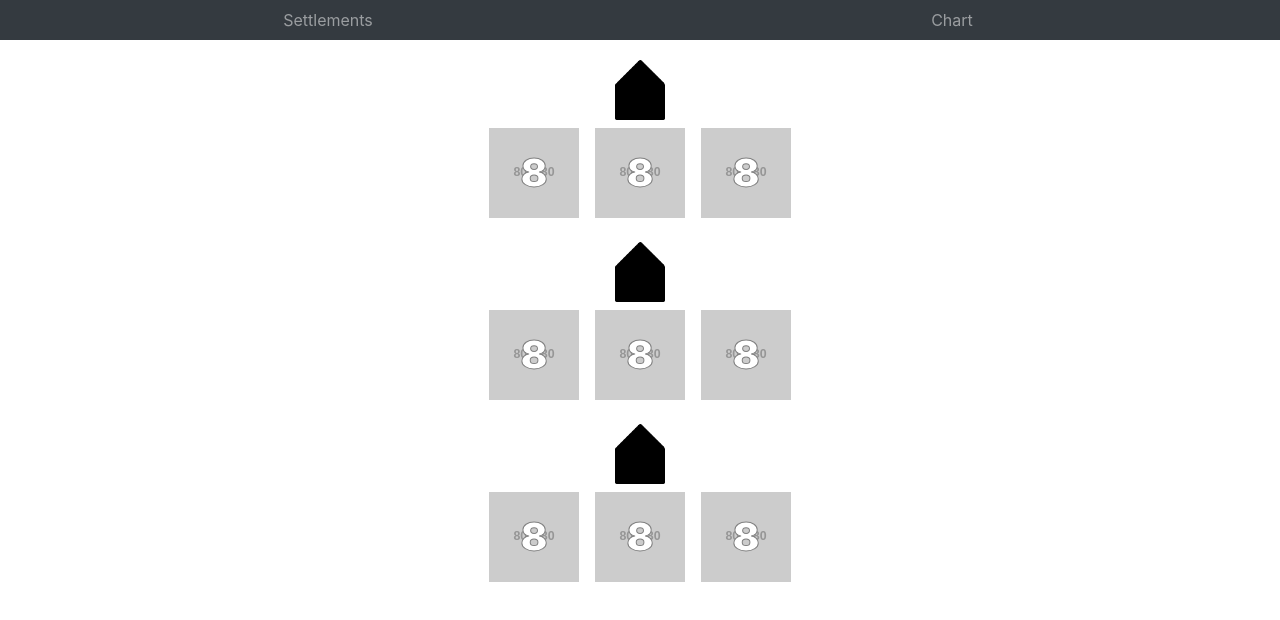
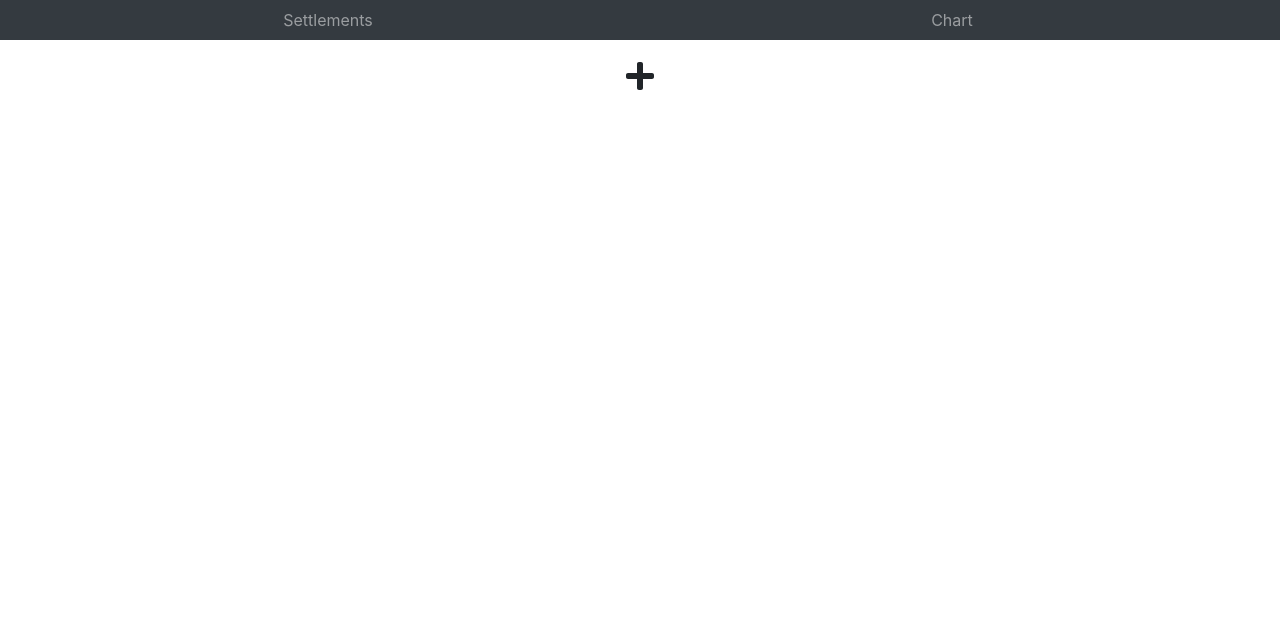
Before and after one commit to Snujter/catan-tracker-react, a React (Create React App) app: page / in a window 1280 px wide. Shown: the top 620 px of the page. Built offline with nearby package versions, Linux system fonts and the light colour scheme.

Commit message:
Change settlements to be in state
Also added button to add another settlement.

```diff
--- a/src/App.js
+++ b/src/App.js
@@ -1,17 +1,50 @@
 import React, {Component} from 'react';
+import { library } from '@fortawesome/fontawesome-svg-core'
+import { FontAwesomeIcon } from '@fortawesome/react-fontawesome'
+import { faPlus } from '@fortawesome/free-solid-svg-icons'
+
 import NavBar from './NavBar';
 import Settlement from './Settlement';
 
+library.add(faPlus)
+
 class App extends Component {
+    constructor(props) {
+        super(props)
+        this.state = {
+            settlements: [],
+        }
+    }
+
+    addSettlement() {
+        const settlements = this.state.settlements.slice();
+        this.setState({
+            settlements: settlements.concat({
+                tiles: [],
+            }),
+        });
+    }
+
     render() {
+        const settlements = this.state.settlements.map(settlement => {
+            return (
+                <Settlement
+                    tiles={settlement.tiles}
+                />
+            );
+        });
+
         return (
             <div>
                 <NavBar />
                 <div className="container">
                     <div className="text-center">
-                        <Settlement />
-                        <Settlement />
-                        <Settlement />
+                        <FontAwesomeIcon
+                            icon="plus"
+                            size="2x"
+                            onClick={() => this.addSettlement()}
+                        />
+                        {settlements}
                     </div>
                 </div>
             </div>
```
